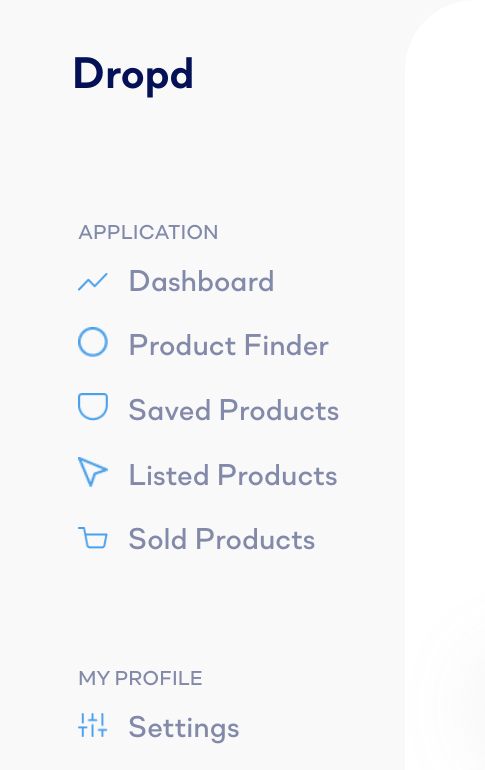
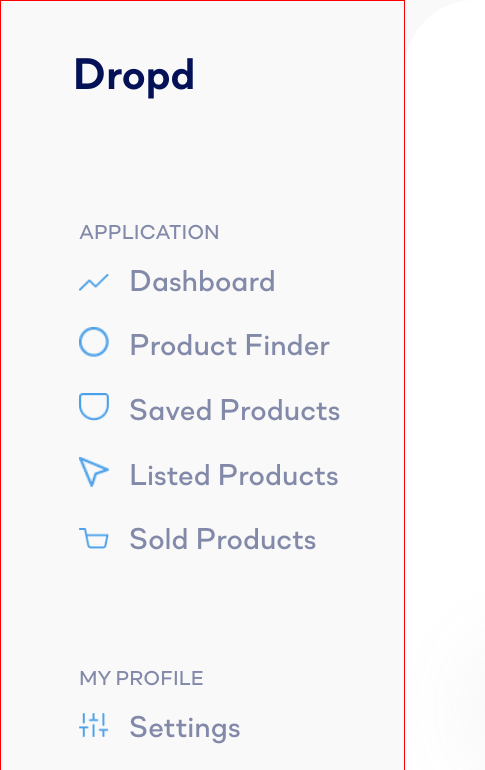
Before and after one commit to rcremin/dropdtemplating, a website: page index.html in a window 1280 px wide. Shown: the top 770 px of the page, 0-485 px from the left. Drawn offline with Linux system fonts and the light colour scheme.

```diff
--- a/scss/legacy.scss
+++ b/scss/legacy.scss
@@ -186,6 +186,10 @@
       padding-left: 6px;
       padding-right: 20px;
     }
+  }
+
+  @include sm {
+    border: solid 1px red;
   }
 
   @media only screen and (max-width: 1200px) {
```
Also changed, not shown: img/Down.png (added), styles.css.
